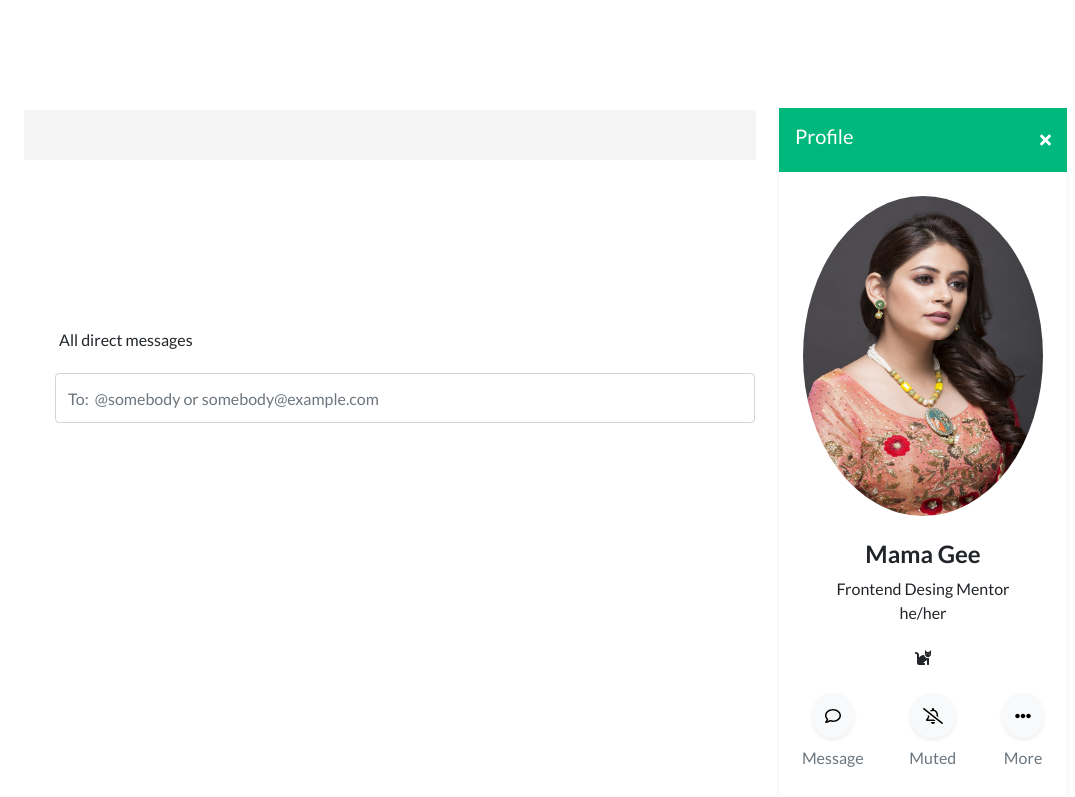
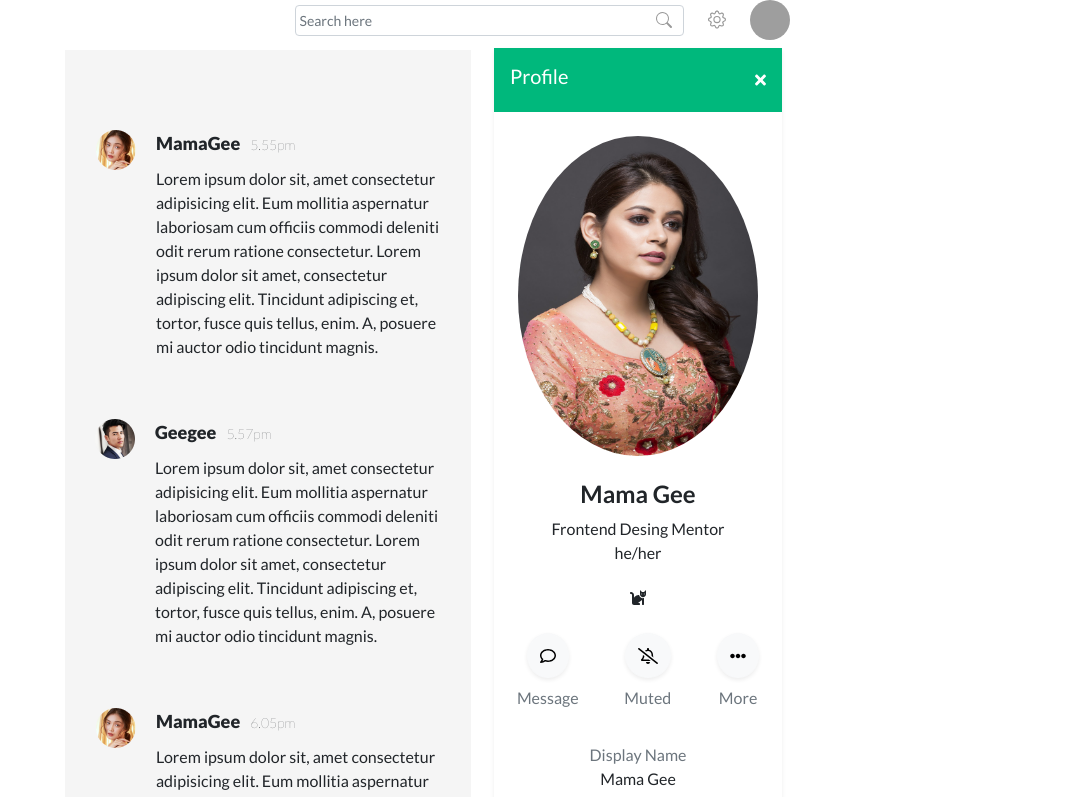
Before and after one commit to Sam-kayode/zuri_dm_revamp, a Vue app: page /profile-view in a window 1280 px wide. Shown: the top 797 px of the page, without its empty margins (205-1280 px from the left). Built offline with nearby package versions, Linux system fonts and the light colour scheme; grey boxes are pictures that could not be loaded.

Commit message:
working on the side view

```diff
--- a/src/components/MessageThread1.vue
+++ b/src/components/MessageThread1.vue
@@ -116,8 +116,7 @@ export default {
     font-size: 16px;
     box-sizing: border-box;
     background-color: whitesmoke;
-    height: 50px;
-    overflow-y: scroll;
+
 }
 
 .msgBody {
--- a/src/components/profileContainer.vue
+++ b/src/components/profileContainer.vue
@@ -1,63 +1,73 @@
 <template>
   <div>
-    <div class=" userContainer rounded shadow-sm m-2 bg-white " >
+    <div class="userContainer rounded shadow-sm m-2 bg-white">
       <div class="text-center">
-          <div class="header text-white primaryColor d-flex justify-content-between align-items-center p-3">
+        <div
+          class="
+            header
+            text-white
+            primaryColor
+            d-flex
+            justify-content-between
+            align-items-center
+            p-3
+          "
+        >
           <h5>Profile</h5>
           <div><i class="fa fa-times" aria-hidden="true"></i></div>
         </div>
+        <div class="side-profile">
           <div class="icon m-4">
-             <b-img class="rounded-circle" :src="userData.profileImage" ></b-img>
+            <b-img class="rounded-circle" :src="userData.profileImage"></b-img>
           </div>
           <div>
-            <h4><b>{{userData.displayName}}</b></h4>
-            <div>{{userData.profession}}</div>
-            <div>{{userData.gender}}</div>
+            <h4>
+              <b>{{ userData.displayName }}</b>
+            </h4>
+            <div>{{ userData.profession }}</div>
+            <div>{{ userData.gender }}</div>
           </div>
-          <i  class="my-4  fa fas fa-cat"></i>
+          <i class="my-4 fa fas fa-cat"></i>
 
           <div class="profile_icons d-flex justify-content-around mb-4">
             <div class="text-center">
               <button class="btn btn-light btn-rounded shadow-sm mb-2">
-            <i class='far fa-comment'></i>
+                <i class="far fa-comment"></i>
               </button>
-          <div class="text-muted ">Message</div>
+              <div class="text-muted">Message</div>
             </div>
 
             <div>
               <button class="btn btn-light btn-rounded shadow-sm mb-2">
                 <i class="far fa-bell-slash" aria-hidden="true"></i>
               </button>
-           <div class="text-muted ">Muted</div>
-
+              <div class="text-muted">Muted</div>
             </div>
             <div>
               <button class="btn btn-light btn-rounded shadow-sm mb-2">
                 <i class="fa fa-ellipsis-h"></i>
               </button>
-           <div class="text-muted ">More</div>
+              <div class="text-muted">More</div>
             </div>
-
-        </div>
-
           </div>
 
           <div class="text-left p-3">
             <div class="mb-2">
-             <div class="text-muted">Display Name </div>
-            <div>{{userData.displayName}}</div>
+              <div class="text-muted">Display Name</div>
+              <div>{{ userData.displayName }}</div>
             </div>
 
             <div class="mb-2">
-             <div class="text-muted">Local Time </div>
-            <div>{{userData.localTime}}</div>
+              <div class="text-muted">Local Time</div>
+              <div>{{ userData.localTime }}</div>
             </div>
 
             <div class="mb-2">
-             <div class="text-muted">Phone Number </div>
-            <div>{{userData.phoneNumber}}</div>
+              <div class="text-muted">Phone Number</div>
+              <div>{{ userData.phoneNumber }}</div>
             </div>
-
+          </div>
+        </div>
       </div>
     </div>
   </div>
@@ -65,46 +75,46 @@
 
 <script>
 export default {
-   data(){
-     return{
-       userData:{
-         displayName:'Mama Gee',
-         profession:'Frontend Desing Mentor',
-         gender:'he/her',
-         localTime:'3:15PM',
-         phoneNumber: '021345789',
-         profileImage:require('@/assets/images/mamaGee.jpg')
-       }
-     }
-   }
-}
+  data() {
+    return {
+      userData: {
+        displayName: "Mama Gee",
+        profession: "Frontend Desing Mentor",
+        gender: "he/her",
+        localTime: "3:15PM",
+        phoneNumber: "021345789",
+        profileImage: require("@/assets/images/mamaGee.jpg"),
+      },
+    };
+  },
+};
 </script>
 
 <style scoped>
-
-    .primaryColor{
-       background-color:#00B87C;
+.primaryColor {
+  background-color: #00b87c;
 }
-    .userContainer{
-        position:relative;
-        width:18rem;
-        min-height: 100vh;
-        font-family:'Lato', sans-serif;
-        grid-column-start:2;
+.userContainer {
+  position: relative;
+  width: 18rem;
+  height: auto;
+  font-family: "Lato", sans-serif;
+  grid-column-start: 2;
   grid-column-end: 5;
 }
+.side-profile {
 
-    .userContainer img{
-      width:100%;
+}
+
+.userContainer img {
+  width: 100%;
   height: 40vh;
 }
-    .btn-rounded{
-      border-radius:100%;
+.btn-rounded {
+  border-radius: 100%;
 }
 
-    .profile_icons button{
-      height:65%
+.profile_icons button {
+  height: 65%;
 }
-
-
 </style>
--- a/src/views/SideProfileView.vue
+++ b/src/views/SideProfileView.vue
@@ -1,6 +1,21 @@
 <template>
   <div class="home">
-    <div class="message-thread">
+    <div class="container">
+      <div class="header">
+        <SearchBar />
+      </div>
+      <div class="body">
+        <MessageThread1 />
+        <MessageInput />
+      </div>
+      <div class="profile-container">
+    <div class="side-profile">
+        <ProfileContainer />
+      </div>
+  </div>
+    </div>
+
+    <!-- <div class="message-thread">
       <DmMessageThread1 />
     </div>
     <div class="profile">
@@ -8,7 +23,7 @@
     </div>
     <div class="input">
         <MessageInput/>
-    </div>
+    </div> -->
   </div>
 </template>
 
@@ -24,6 +39,8 @@ import DmThreadActions from "@/components/dmThreadActions.vue";
 import ThreeDots from "@/components/ThreeDots.vue";
 import DmMessageThread1 from "@/components/MessageThread1.vue";
 import ProfileContainer from "../components/profileContainer.vue";
+import MessageThread1 from "../components/MessageThread1.vue";
+// import SearchBar from '../components/searchBar.vue';
 
 export default {
   name: "Home",
@@ -38,20 +55,50 @@ export default {
     ThreeDots,
     DmMessageThread1,
     ProfileContainer,
+    MessageThread1,
+    SearchBar,
   },
 };
 </script>
 <style scoped>
 .home {
+ display: flex;
+  flex-direction: row;
+  flex-basis: 0;
+}
+
+.container {
+  display: grid;
+  grid-template-columns: 1fr repeat(4, 1fr);
+
+}
+
+.body {
+  grid-column-start: 2;
+  grid-column-end: 4;
+  flex: 1;
+}
+.side-profile {
+  grid-column-start: 4;
+}
+.header {
+  grid-column-start: 3;
+  grid-column-end: 5;
+}
+/* .home {
   display: grid;
   grid-template-columns: repeat(5, 1fr);
-  grid-template-rows: repeat(5, 100px);
+  grid-template-rows: 50px repeat(4, 125px) 1fr 1fr 35px;
+  max-height: 65vh;
+
 }
 .message-thread {
   grid-column-start: 2;
   grid-column-end: 5;
-  grid-row-start: 2;
-  grid-row-end: 4;
+  grid-row-start: 3;
+  min-height: 100vh;
+  overflow-y: scroll;
+  padding-bottom: 5px;
 }
 .profile {
   grid-column-start: 5;
@@ -61,6 +108,6 @@ export default {
 .input {
     grid-column-start: 2;
     grid-column-end: 5;
-    grid-row-start: 4;
-}
+    grid-row-start: 6;
+} */
 </style>
```
Lines whose indentation alone changed are shown as unchanged.
